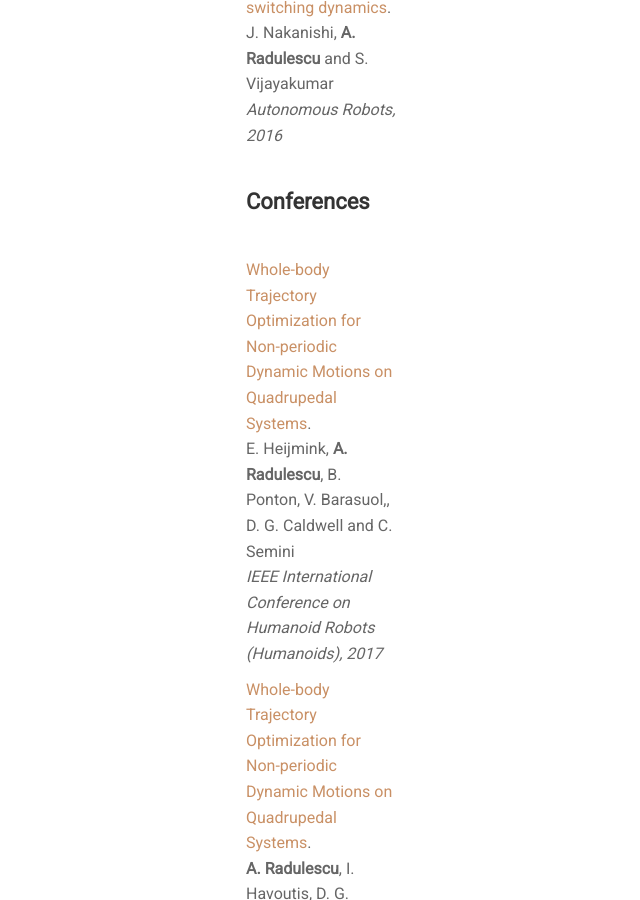
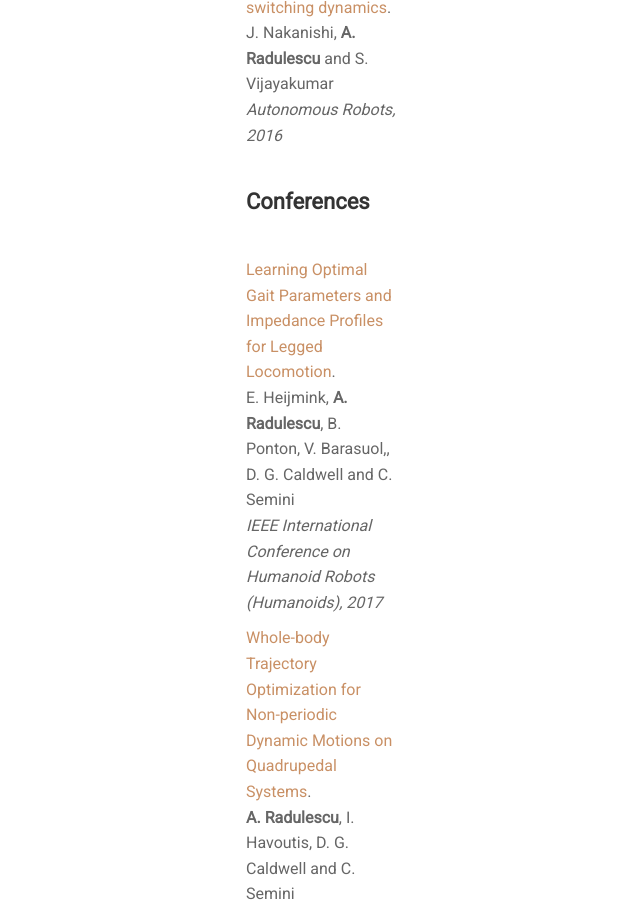
Before and after one commit to Rheea/rheea.github.io, a Jekyll site: the page built from pages/research.html, in a window 1280 px wide and 900 px high, scrolled down 1811 px. Shown: the whole window, without its empty margins (19-659 px from the left). Built offline with Jekyll 4.4.1, drawn with Linux system fonts in a browser that asks for light colours; nearby versions of some CDN libraries.

Commit message:
fixed wrong paper name

```diff
--- a/_data/publications/publications.yml
+++ b/_data/publications/publications.yml
@@ -51,7 +51,7 @@ papers: >
 
   <tr height ="10px"></tr>
   <tr>
-    <td markdown="span">[Whole-body Trajectory Optimization for Non-periodic Dynamic Motions on Quadrupedal Systems](/publications/heijmink17humanoids.pdf).
+    <td markdown="span">[Learning Optimal Gait Parameters and Impedance Profiles for Legged Locomotion](/publications/heijmink17humanoids.pdf).
     <br>  E. Heijmink, **A. Radulescu**, B. Ponton, V. Barasuol,, D. G. Caldwell and C. Semini
     <br> *IEEE International Conference on Humanoid Robots (Humanoids), 2017*</td>
   </tr>
```
